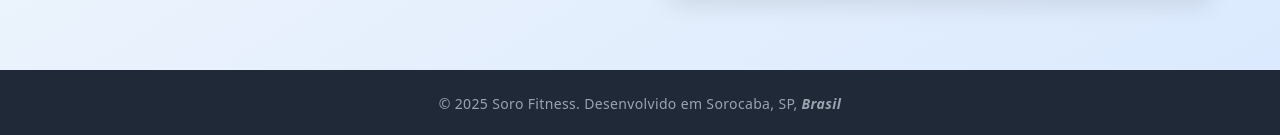
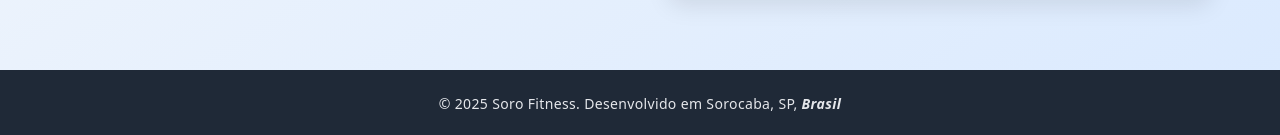
Before and after one commit to gustahxn/CalcImc, a React (Vite) app in the folder calcImc/: page / in a window 1280 px wide. Shown: the part 1669-1804 px from the top of the page. Built offline with nearby package versions, Linux system fonts and the light colour scheme; no server answers.

Commit message:
Update: footer font alterado

```diff
--- a/calcImc/src/components/Footer.jsx
+++ b/calcImc/src/components/Footer.jsx
@@ -1,6 +1,6 @@
 const Footer = () => {
   return (
-    <footer className="bg-gray-800 text-gray-400 py-6 px-6">
+    <footer className="bg-gray-800 text-gray-200 py-6 px-6">
       <div className="max-w-6xl mx-auto text-center">
         <p className="text-sm tracking-wide">
           © 2025 Soro Fitness. Desenvolvido em Sorocaba, SP,{" "}
```
